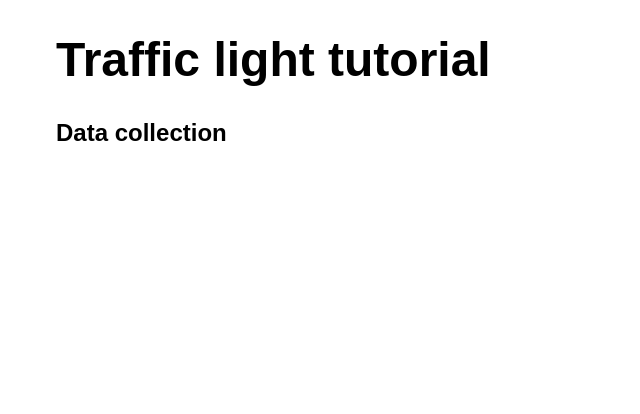
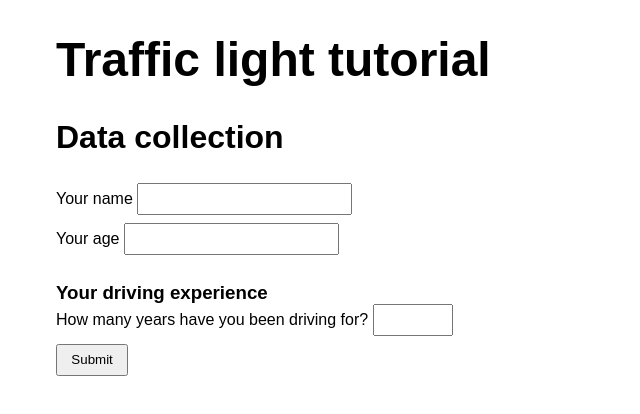
Before and after one commit to RandomSearch18/traffic-light-tutorial, a website built with Vite: page index.html in a window 1280 px wide. Shown: the whole page, without its empty margins (0-640 px from the left). Built offline with nearby package versions, Linux system fonts and the light colour scheme.

Commit message:
Add a form

```diff
--- a/index.html
+++ b/index.html
@@ -12,6 +12,31 @@
     <main>
       <h1>Traffic light tutorial</h1>
       <h2>Data collection</h2>
+      <form class="data-collection">
+        <div class="form-item">
+          <label for="name-input">Your name</label>
+          <input type="text" name="name" id="name-input" />
+        </div>
+        <div class="form-item">
+          <label for="age-input">Your age</label>
+          <input type="number" name="age" id="age-input" />
+        </div>
+        <div class="form-section">
+          <h3>Your driving experience</h3>
+          <div class="form-item">
+            <label for="years-experience-input"
+              >How many years have you been driving for?</label
+            >
+            <input
+              type="number"
+              name="years-experience"
+              id="years-experience-input"
+              class="short-input"
+            />
+          </div>
+        </div>
+        <div class="form-actions"><button type="submit">Submit</button></div>
+      </form>
     </main>
     <script type="module" src="/src/main.mts"></script>
   </body>
--- a/src/style.css
+++ b/src/style.css
@@ -28,3 +28,34 @@ main {
 h1 {
   font-size: 3rem;
 }
+
+h2 {
+  font-size: 2rem;
+}
+
+form {
+  display: flex;
+  flex-direction: column;
+  gap: 0.5em;
+  /* align-items: center; */
+  /* width: max-content; */
+}
+
+input {
+  height: 2em;
+  font-size: 1rem;
+}
+
+button {
+  padding: 0.5em 1em;
+  /* font-size: 1rem; */
+}
+
+.short-input {
+  width: 5em;
+}
+
+form h3 {
+  margin: 0;
+  margin-top: 1em;
+}
```
Also changed, not shown: src/counter.mts (deleted), src/main.mts.
